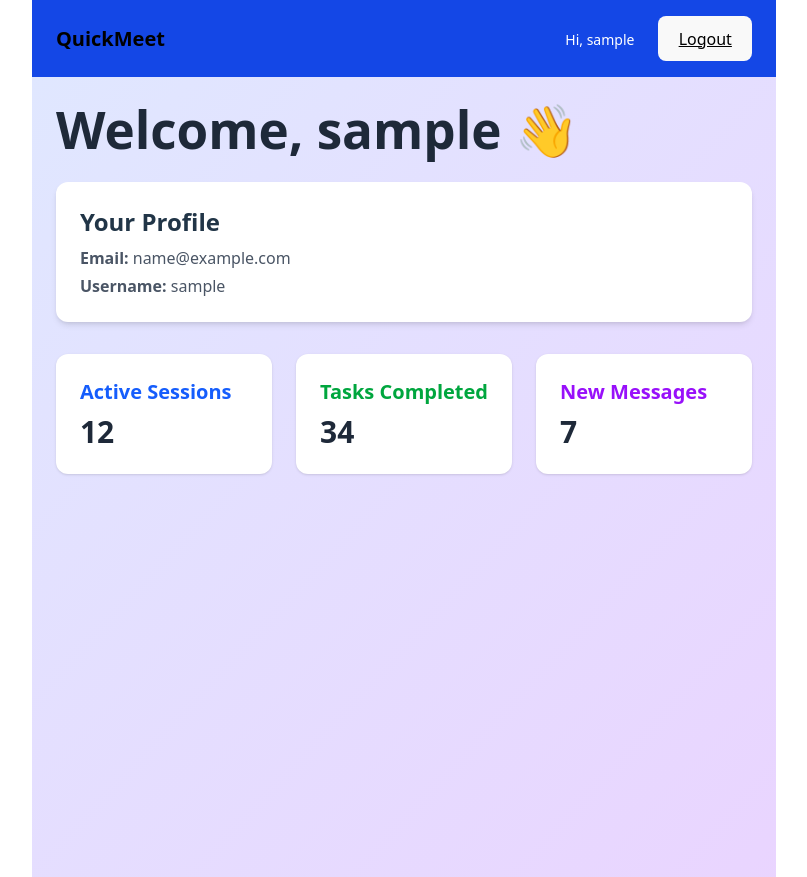
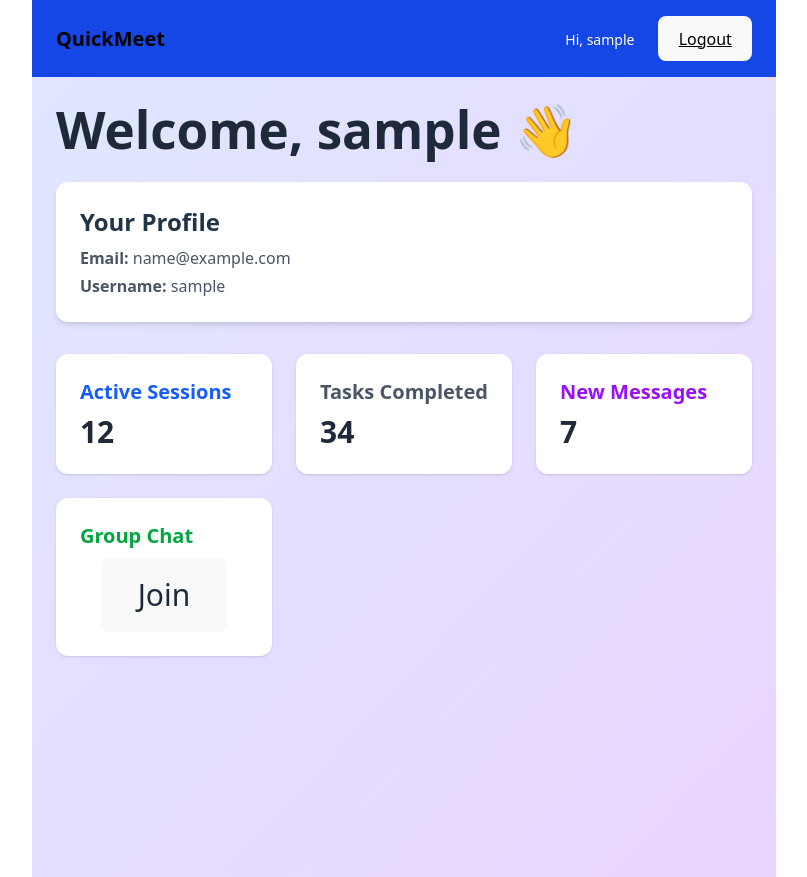
Before and after one commit to Chetan1930/FullSack-Basic-App, a React (Vite) app in the folder frontend/: page / in a window 1280 px wide. Shown: the whole page, without its empty margins (236-1043 px from the left). Built offline with nearby package versions, Linux system fonts and the light colour scheme; sample sign-in values are in the browser's storage.

Commit message:
button, embedded in dashboard

```diff
--- a/frontend/src/pages/Chat.jsx
+++ b/frontend/src/pages/Chat.jsx
@@ -1,14 +1,14 @@
 import React, { useEffect, useState, useRef } from 'react';
 import { io } from 'socket.io-client';
-
+import {useAuth} from '../context/UserContext';
 function Chat() {
   const [username, setUsername] = useState('');
   const [message, setMessage] = useState('');
   const [messages, setMessages] = useState([]);
   const socket = useRef(null);
-
+  const {user}=useAuth()
   useEffect(() => {
-    const name = prompt('Enter your username:') || 'Anonymous';
+    const name = user.username;
     setUsername(name);
 
     socket.current = io('http://localhost:3000', {
--- a/frontend/src/pages/Dashboard.jsx
+++ b/frontend/src/pages/Dashboard.jsx
@@ -1,10 +1,11 @@
 import React from "react";
 import { useAuth } from "../context/UserContext";
 import axios from "axios";
+import { useNavigate } from "react-router-dom";
 
 const Dashboard = () => {
   const { user, logout } = useAuth();
-
+  const navigate = useNavigate();
 
   return (
     <div className="min-h-screen bg-gradient-to-br from-indigo-100 to-purple-200 p-6">
@@ -34,12 +35,18 @@ const Dashboard = () => {
             <p className="text-3xl font-semibold text-gray-800">12</p>
           </div>
           <div className="bg-white p-6 rounded-xl shadow hover:shadow-lg transition">
-            <h3 className="text-xl font-bold text-green-600 mb-2">Tasks Completed</h3>
+            <h3 className="text-xl font-bold text-gray-600 mb-2">Tasks Completed</h3>
             <p className="text-3xl font-semibold text-gray-800">34</p>
           </div>
           <div className="bg-white p-6 rounded-xl shadow hover:shadow-lg transition">
             <h3 className="text-xl font-bold text-purple-600 mb-2">New Messages</h3>
             <p className="text-3xl font-semibold text-gray-800">7</p>
+          </div>
+          <div className="bg-white p-6 rounded-xl shadow hover:shadow-lg transition">
+            <h3 className="text-xl font-bold text-green-600 mb-2">Group Chat</h3>
+            <p className="text-3xl font-semibold flex text-gray-800  justify-center">
+              <button onClick={()=>navigate('/chat')}>Join</button>
+            </p>
           </div>
         </div>
       </div>
```
